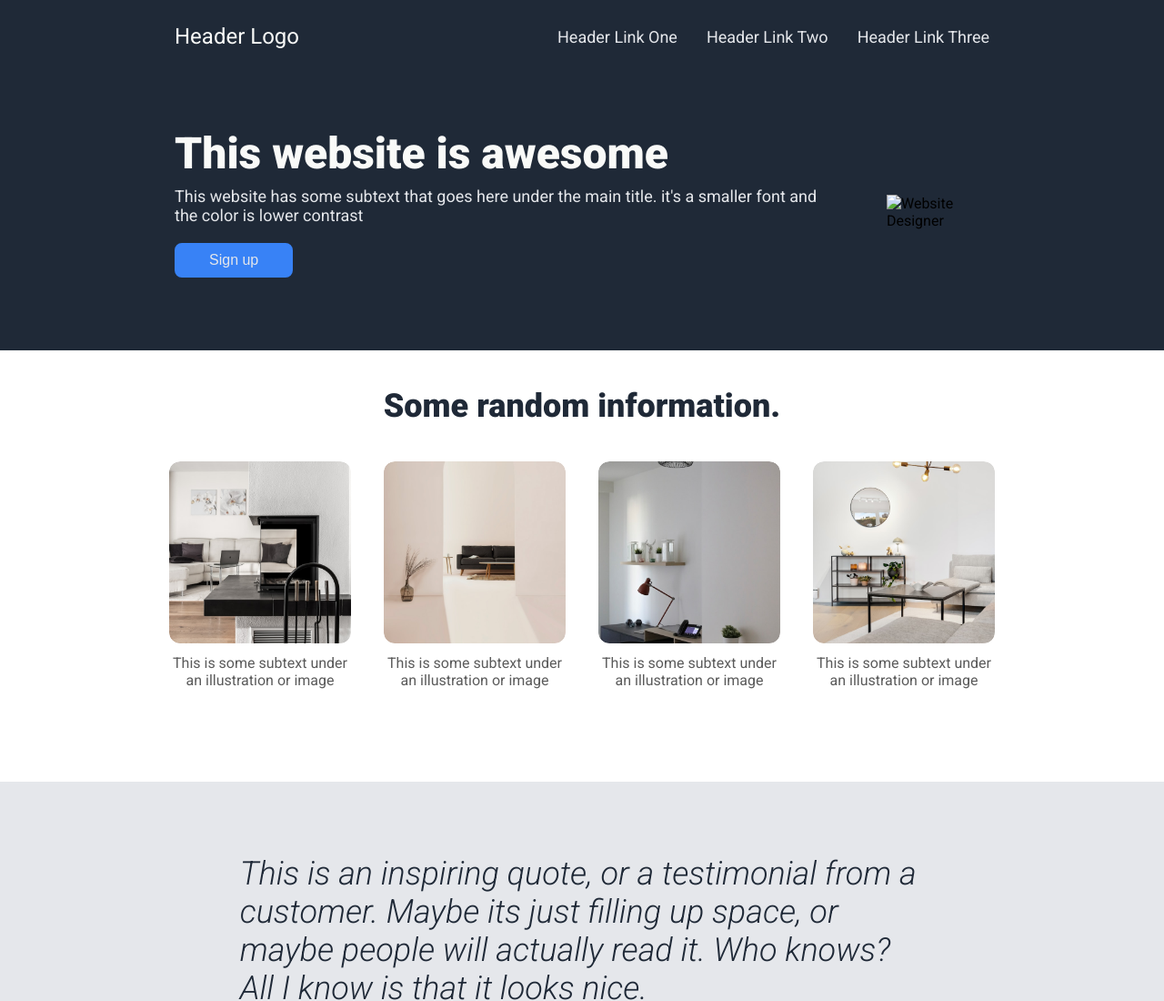
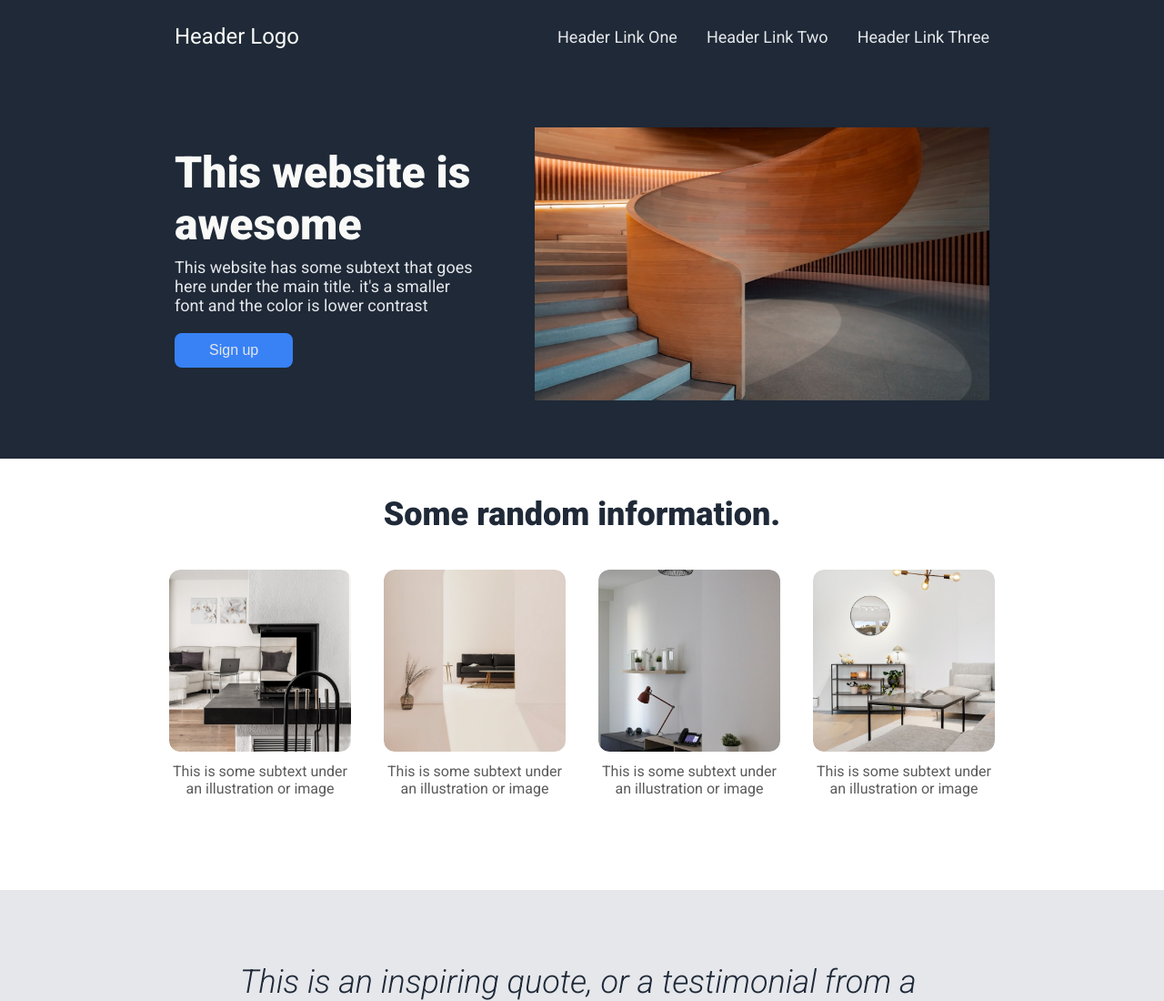
Before and after one commit to Ayeba12/Landing-page-odin, a plain HTML site: page index.html in a window 1280 px wide. Shown: the top 1100 px of the page at 91% size. Drawn offline with Linux system fonts and the light colour scheme.

Commit message:
edited image

```diff
--- a/index.html
+++ b/index.html
@@ -35,7 +35,7 @@
 
             <!-- image container -->
              <div>
-                <img class="hero-img" src="./images//declan-sun-xi0avF26R70-unsplash.jpg" alt="Website Designer" srcset="">
+                <img class="hero-img" src="./images/declan-sun-xi0avF26R70-unsplash.jpg" alt="Website Designer" srcset="">
              </div>
          </header>
 
```
